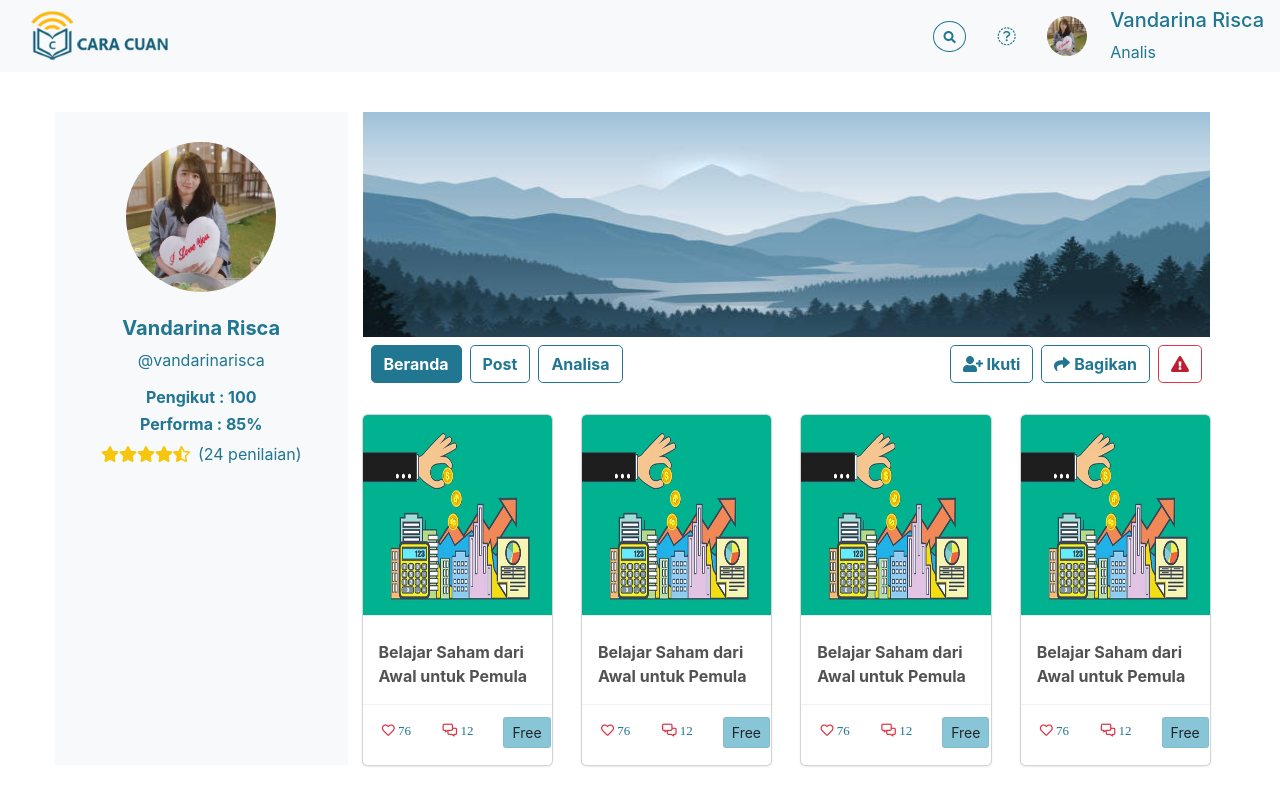
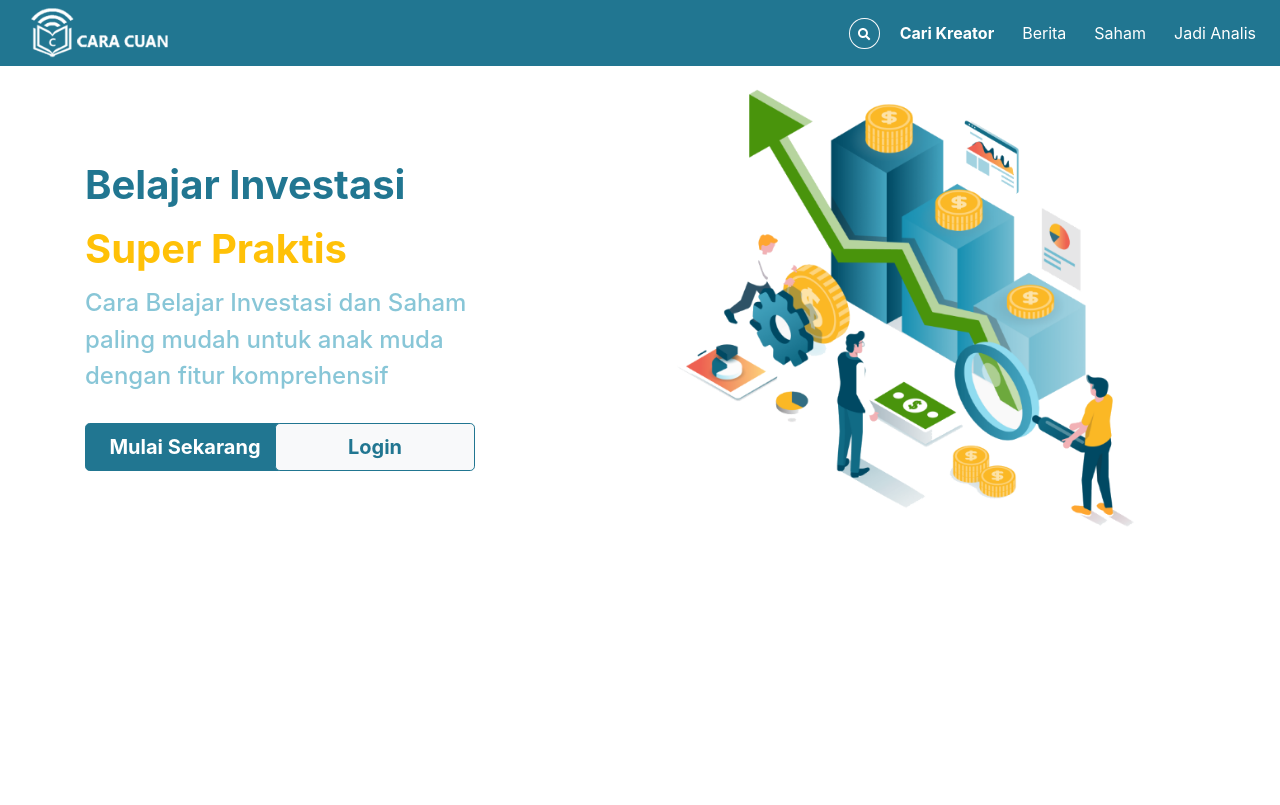
Before and after one commit to andikow/caracuan, a React (Create React App) app: page /#/ in a window 1280 px wide. Built offline with nearby package versions, Linux system fonts and the light colour scheme.

Commit message:
Link Page & Component

```diff
--- a/src/App.js
+++ b/src/App.js
@@ -1,17 +1,16 @@
-import logo from './logo.svg';
 import { Route, NavLink, HashRouter } from "react-router-dom";
 import $ from "jquery";
 import './App.css';
 import  './public/assets/fontawesome/css/all.css';
 import './public/assets/bootstrap/css/bootstrap.css';
-import Headercreator from './component/headercreator.js';
-import Creatorpost from './page/creatorpost.js';
+import Home from './page/home.js';
+import Header from './component/header.js';
+import Creator from './page/creator.js';
 
 function App() {
   return (
     <HashRouter>
-      <Headercreator />
-      <Creatorpost />
+      <Header />
     </HashRouter>
   );
 }
--- /dev/null
+++ b/src/component/creator-analisa.js
@@ -0,0 +1,61 @@
+import React, { Component } from "react";
+
+import Poto from './../public/assets/img/creator.png';
+import Poto1 from './../public/assets/img/creatorpost1.jpg';
+import Potobg from './../public/assets/img/bgcreator.jpg';
+import "./../public/assets/css/creatorpost.css";
+
+class CreatorAnalisa extends Component {
+  render() {
+    return (
+      <div className="row">
+        <div className="col-auto ml-2 py-2 flex-wrap">
+            <img src={Poto} alt="Poto" height="50" style={{borderRadius: "100%", display:'block'}} />
+        </div>
+        <div className="col">
+          <div className="row py-2" style={{height:"30px"}}>
+            <p className="text-primary font-weight-bold">Vandarina Risca</p>
+          </div>
+          <div className="row">
+            <p className="text-secondary">3 Nov 21, 15:00</p>
+          </div>
+          <div className="row">
+            <p className="text-primary"><b>IHSG</b> sampai 31 Desember 2021, apakah bisa ke 6700?<br /><br /> <b>BBCA BBRI BMRI BBTN</b></p>
+        </div>
+        <div className="row">
+          <div className="card" style={{width:"500px"}}>
+          <div className="card-body">
+            <p className="text-primary" style={{fontSize:"11px"}}>PREDIKSI BULLISH</p>
+            <h5 className="text-primary card-title">IHSG <span className="text-secondary" style={{fontSize:"11px"}}>Index Harga Saham Gabungan</span></h5>
+            <h3 className="text-primary card-title">6,700 <span className="text-secondary" style={{fontSize:"11px"}}>Target Harga</span></h3>
+            <div className="row">
+              <div className="col">
+                <p className="text-primary" style={{fontSize:"11px"}}>Harga Awal <br />6,133</p>
+              </div>
+              <div className="col">
+                <p className="text-primary" style={{fontSize:"11px"}}>Kenaikan <br /> <span className="text-success">+9.24%</span></p>
+              </div>
+              <div className="col">
+                <p className="text-primary" style={{fontSize:"11px"}}>Waktu <br />90 hari (tersisa 90 hari lagi)</p>
+              </div>
+            </div>
+            <div className="row">
+              <div className="col">
+                <a className="btn btn-outline-danger btn-block text-danger font-weight-bold" href="#"><i className="fa fa-chevron-circle-down"></i> Tidak Setuju</a>
+              </div>
+              <div className="col">
+                <a className="btn btn-outline-success btn-block text-success font-weight-bold" href="#"><i className="fa fa-chevron-circle-down"></i> Setuju</a>
+              </div>
+
+            </div>
+          </div>
+        </div>
+        </div>
+        </div>
+
+      </div>
+    );
+  }
+}
+
+export default CreatorAnalisa;
--- /dev/null
+++ b/src/component/creator-beranda.js
@@ -0,0 +1,34 @@
+import React, { Component } from "react";
+
+class CreatorBeranda extends Component {
+  render() {
+    return (
+      <div className="row">
+        <div className="col-8 py-2">
+          <h5 className="font-weight-bold text-primary">Aktivitas</h5>
+          <form>
+            <div className="bg-light py-3 px-4">
+              <input type="text" className="form-control font-weight-bold" placeholder="Nama (opsional)" style={{width:'350px'}} />
+              <input type="text" className="form-control font-weight-bold my-2" placeholder="Pesan dukungan"  style={{width:'350px'}} />
+              <a className="btn btn-primary text-center mx-2 text-white font-weight-bold" href="#">Kirim Pesan</a>
+            </div>
+          </form>
+
+        </div>
+        <div className="col-4 py-2">
+          <h5 className="font-weight-bold text-primary">Tentang</h5>
+          <p className="text-primary">Swing Trader, mencari saham dengan fundamental yang baik!</p>
+          <div className="row">
+            <h5 className="font-weight-bold text-primary">Sosial & Tautan</h5>
+            <a className="btn btn-outline-success btn-block my-2 text-success text-center font-weight-bold" href="#"><i className="fab fa-instagram"></i> Instagram</a> <br />
+            <a className="btn btn-outline-primary text-primary btn-block text-center font-weight-bold" href="#"><i className="fab fa-twitter"></i> Twitter</a> <br />
+            <a className="btn btn-outline-danger text-danger my-2 btn-block text-center font-weight-bold" href="#"><i className="fab fa-youtube"></i> Youtube</a>
+          </div>
+
+        </div>
+      </div>
+    );
+  }
+}
+
+export default CreatorBeranda;
--- a/src/page/creatorpost.js
+++ b/src/component/creator-post.js
@@ -1,47 +1,13 @@
-import React from 'react';
+import React, { Component } from "react";
+
 import Poto from './../public/assets/img/creator.png';
 import Poto1 from './../public/assets/img/creatorpost1.jpg';
 import Potobg from './../public/assets/img/bgcreator.jpg';
 import "./../public/assets/css/creatorpost.css";
 
-export default class Creator extends React.Component{
-
-  render(){
-
-    return(
-    <>
-      <div className="row"  style={{paddingLeft:"70px", paddingRight:"70px", paddingTop:"40px", paddingBottom:"40px"}}>
-      <div className="aside pb-4 bg-light col-xs-12 col-sm-4 col-md-3 text-primary">
-        <img src={Poto} alt="Poto" height="150" style={{marginTop: "30px", borderRadius: "100%", display:'block', marginRight:'auto', marginLeft:'auto'}} />
-        <div style={{textAlign:'center'}}>
-        <h5 className="pt-4 font-weight-bold">Vandarina Risca</h5>
-        <p>@vandarinarisca</p>
-         <h6 className="font-weight-bold">Pengikut : 100</h6>
-         <h6 className="font-weight-bold">Performa : 85%</h6>
-         <p>
-         <i style={{color:"#F5C60D"}} className="fas fa-star"></i>
-         <i style={{color:"#F5C60D"}} className="fas fa-star"></i>
-         <i style={{color:"#F5C60D"}} className="fas fa-star"></i>
-         <i style={{color:"#F5C60D"}} className="fas fa-star"></i>
-         <i style={{color:"#F5C60D"}} className="fas fa-star-half-alt mr-2"></i>
-         (24 penilaian)
-         </p>
-        </div>
-      </div>
-      <div className="container col-xs-12 col-sm-8 col-md-9">
-      <img src={Potobg} alt="Potobg" height="225" width="100%" />
-      <div className="row">
-        <div className="col py-2">
-            <a className="btn btn-primary text-center mx-2 text-white font-weight-bold" href="#">Beranda</a>
-            <a className="btn btn-outline-primary text-primary text-center font-weight-bold" href="#">Post</a>
-            <a className="btn btn-outline-primary mx-2 text-primary text-center font-weight-bold" href="#">Analisa</a>
-        </div>
-        <div className="col py-2" style={{textAlign: 'right'}}>
-          <a className="btn btn-outline-primary mx-2 text-primary text-center font-weight-bold" href="#"><i className="fa fa-user-plus"></i> Ikuti</a>
-          <a className="btn btn-outline-primary text-primary text-center font-weight-bold" href="#"><i className="fa fa-share"></i> Bagikan</a>
-          <a className="btn btn-outline-danger mx-2 text-center font-weight-bold" href="#"><i style={{color:"#BE1E2D"}} className="fa fa-exclamation-triangle"></i></a>
-        </div>
-      </div>
+class CreatorPost extends Component {
+  render() {
+    return (
       <div className="row">
         <div class="col-sm-6 col-md-4 col-lg-3 mt-4">
                 <div class="card card-inverse card-info">
@@ -141,14 +107,8 @@ export default class Creator extends React.Component{
                         </div>
 
       </div>
-
-
-
-
-
-      </div>
-      </div>
-    </>
-    )
+    );
   }
 }
+
+export default CreatorPost;
--- a/src/component/header.js
+++ b/src/component/header.js
@@ -4,6 +4,7 @@ import { Route, NavLink, HashRouter } from "react-router-dom";
 import Berita from "./../page/berita.js";
 import Saham from "./../page/saham.js";
 import JadiAnalis from "./../page/jadianalis.js";
+import Home from './../page/home.js';
 
 export default class Header extends React.Component{
 
@@ -22,8 +23,12 @@ export default class Header extends React.Component{
         <div className="collapse navbar-collapse" id="navbarNavAltMarkup">
           <div className="navbar-nav ml-auto">
             <button class="btn btn-outline-light btn-sm my-auto rounded-circle" type="search"><i className="fa fa-search fa-sm text-white font-weight-bold"></i></button>
+            <NavLink to="/explore">
+              <a className="nav-item nav-link active text-white font-weight-bold" href="" style={{paddingLeft:"20px"}}>Cari Kreator<span className="sr-only">(current)</span>
+              </a>
+            </NavLink>
             <NavLink to="/berita">
-              <a className="nav-item nav-link active text-white font-weight-bold" href="" style={{paddingLeft:"20px"}}>Berita<span className="sr-only">(current)</span>
+              <a className="nav-item nav-link active text-white" href="" style={{paddingLeft:"20px"}}>Berita<span className="sr-only">(current)</span>
               </a>
             </NavLink>
             <NavLink to="/saham">
@@ -39,6 +44,7 @@ export default class Header extends React.Component{
       </nav>
       <HashRouter>
       <div className="content">
+      <Route exact path="/" component={Home}/>
       <Route path="/berita" component={Berita}/>
       <Route path="/saham" component={Saham}/>
       <Route path="/jadianalis" component={JadiAnalis}/>
--- a/src/page/creator.js
+++ b/src/page/creator.js
@@ -1,6 +1,10 @@
 import React from 'react';
+import { Route, NavLink, HashRouter } from "react-router-dom";
 import Poto from './../public/assets/img/creator.png';
 import Potobg from './../public/assets/img/bgcreator.jpg';
+import CreatorBeranda from './../component/creator-beranda.js';
+import CreatorPost from './../component/creator-post.js';
+import CreatorAnalisa from './../component/creator-analisa.js';
 
 export default class Creator extends React.Component{
 
@@ -30,9 +34,9 @@ export default class Creator extends React.Component{
       <img src={Potobg} alt="Potobg" height="225" width="100%" />
       <div className="row">
         <div className="col py-2">
-            <a className="btn btn-primary text-center mx-2 text-white font-weight-bold" href="#">Beranda</a>
-            <a className="btn btn-outline-primary text-primary text-center font-weight-bold" href="#">Post</a>
-            <a className="btn btn-outline-primary mx-2 text-primary text-center font-weight-bold" href="#">Analisa</a>
+            <NavLink to="/beranda"><a className="btn btn-primary text-center mx-2 text-white font-weight-bold" href="#">Beranda</a></NavLink>
+            <NavLink to="/post"><a className="btn btn-outline-primary text-primary text-center font-weight-bold" href="#">Post</a></NavLink>
+            <NavLink to="/analisa"><a className="btn btn-outline-primary mx-2 text-primary text-center font-weight-bold" href="#">Analisa</a></NavLink>
         </div>
         <div className="col py-2" style={{textAlign: 'right'}}>
           <a className="btn btn-outline-primary mx-2 text-primary text-center font-weight-bold" href="#"><i className="fa fa-user-plus"></i> Ikuti</a>
@@ -40,30 +44,13 @@ export default class Creator extends React.Component{
           <a className="btn btn-outline-danger mx-2 text-center font-weight-bold" href="#"><i className="fa fa-exclamation-triangle"></i></a>
         </div>
       </div>
-      <div className="row">
-        <div className="col-8 py-2">
-          <h5 className="font-weight-bold text-primary">Aktivitas</h5>
-          <form>
-            <div className="bg-light py-3 px-4">
-              <input type="text" className="form-control font-weight-bold" placeholder="Nama (opsional)" style={{width:'350px'}} />
-              <input type="text" className="form-control font-weight-bold my-2" placeholder="Pesan dukungan"  style={{width:'350px'}} />
-              <a className="btn btn-primary text-center mx-2 text-white font-weight-bold" href="#">Kirim Pesan</a>
-            </div>
-          </form>
-
-        </div>
-        <div className="col-4 py-2">
-          <h5 className="font-weight-bold text-primary">Tentang</h5>
-          <p className="text-primary">Swing Trader, mencari saham dengan fundamental yang baik!</p>
-          <div className="row">
-            <h5 className="font-weight-bold text-primary">Sosial & Tautan</h5>
-            <a className="btn btn-outline-success btn-block my-2 text-success text-center font-weight-bold" href="#"><i className="fab fa-instagram"></i> Instagram</a> <br />
-            <a className="btn btn-outline-primary text-primary btn-block text-center font-weight-bold" href="#"><i className="fab fa-twitter"></i> Twitter</a> <br />
-            <a className="btn btn-outline-danger text-danger my-2 btn-block text-center font-weight-bold" href="#"><i className="fab fa-youtube"></i> Youtube</a>
-          </div>
-
-        </div>
+      <HashRouter>
+      <div className="content">
+      <Route path="/beranda" component={CreatorBeranda}/>
+      <Route path="/post" component={CreatorPost}/>
+      <Route path="/analisa" component={CreatorAnalisa}/>
       </div>
+      </HashRouter>
       </div>
       </div>
     </>
```
Also changed, not shown: src/page/saham.js (+3 -11 lines).
